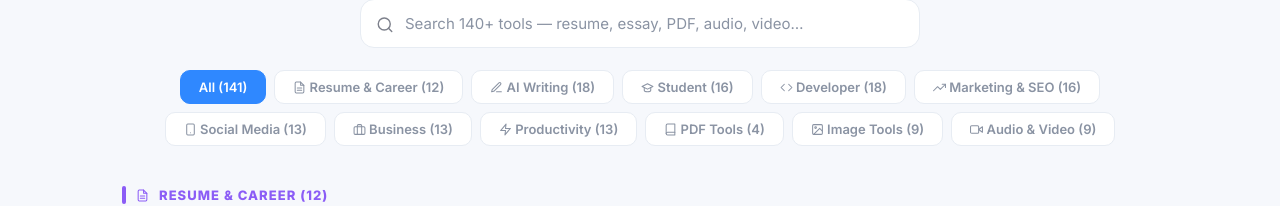
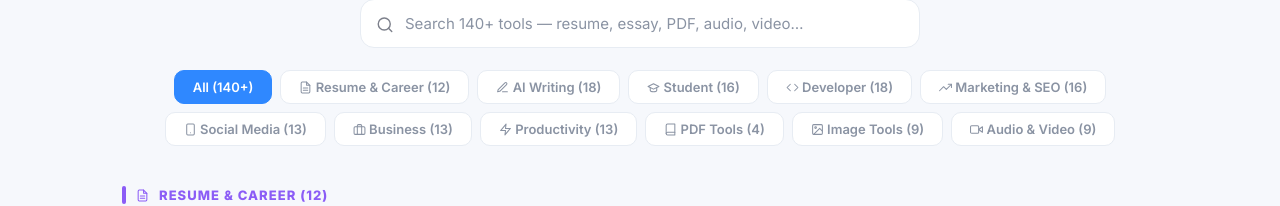
Before and after one commit to anumularoots-svg/ai-tools, a website: page all-tools.html in a window 1280 px wide. Shown: the part 440-646 px from the top of the page. Drawn offline with Linux system fonts and the light colour scheme.

Commit message:
Show rounded total in the All filter chip (140+ everywhere)
The hero counter, search, title and homepage all show the rounded "140+",
but the All filter chip printed the exact live count (141), which read as
a mismatch. Round it the same way so every total on the site agrees.
Per-category chips keep their exact counts.

Co-Authored-By: Claude Opus 4.8 <noreply@anthropic.com>

```diff
--- a/all-tools.html
+++ b/all-tools.html
@@ -211,7 +211,8 @@ async function loadTools() {
     tools.forEach(function(t){ count[t.category] = (count[t.category] || 0) + 1; });
 
     // Filters — only categories that actually have tools, in a fixed order
-    var fh = '<button class="fbtn on" data-cat="all" onclick="filterCat(\'all\',this)">All (' + tools.length + ')</button>';
+    // Show the same rounded total as the hero/homepage ("140+") so the count never looks mismatched.
+    var fh = '<button class="fbtn on" data-cat="all" onclick="filterCat(\'all\',this)">All (' + (Math.floor(tools.length / 10) * 10) + '+)</button>';
     CAT_ORDER.forEach(function(cat) {
       if (!count[cat]) return;
       fh += '<button class="fbtn" data-cat="' + cat + '" onclick="filterCat(\'' + cat + '\',this)">' + CAT_ICON[cat] + ' ' + CAT_NAME[cat] + ' (' + count[cat] + ')</button>';
```
